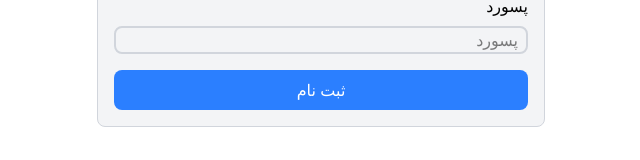
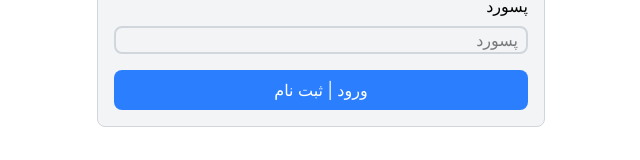
Before and after one commit to devfaf/TaskFlow, a React (Vite) app: page /login in a window 1280 px wide. Shown: the part 410-570 px from the top of the page, without its empty margins (360-1000 px from the left). Built offline with nearby package versions, Linux system fonts and the light colour scheme.

Commit message:
feat: add spinner to login button

```diff
--- a/src/features/auth/components/Login.tsx
+++ b/src/features/auth/components/Login.tsx
@@ -2,17 +2,23 @@ import Input from "../../../components/common/Input"
 import Button from "../../../components/common/Button"
 import { useAuthStore } from "../../auth/authStore"
 import { useNavigate } from "react-router"
+import { useState } from "react"
+import { ImSpinner2 } from "react-icons/im";
 
 const Login = () => {
     const login = useAuthStore(state => state.login)
     const navigate = useNavigate()
+    const [isLoading, setIsLoading] = useState(false);
 
     const submitHandler = (e: React.SubmitEvent) => {
         e.preventDefault()
 
+        setIsLoading(true)
+
+        setTimeout(() => {
             login()
-
             navigate("/profile")
+        }, 700);
     }
 
     return (
@@ -40,7 +46,21 @@ const Login = () => {
             <div className="w-full">
                 <Button
                     type="submit"
-                        className="bg-blue-500 hover:bg-blue-700 duration-300 rounded-lg p-2 text-white cursor-pointer w-full">ثبت نام</Button>
+                    disabled={isLoading}
+                    className="bg-blue-500 hover:bg-blue-700 duration-300 rounded-lg p-2 text-white cursor-pointer w-full">
+
+                    {
+                        isLoading ? (
+                            <div className="flex gap-2 items-center justify-center">
+                                <span>درحال ورود به پنل کاربری...
+                                </span>
+                                    <ImSpinner2 className="animate-spin text-lg" />
+                            </div>
+                        ) : (
+                            <span>ورود | ثبت نام</span>
+                        )
+                    }
+                </Button>
             </div>
         </form>
     )
```
Lines whose indentation alone changed are shown as unchanged.
